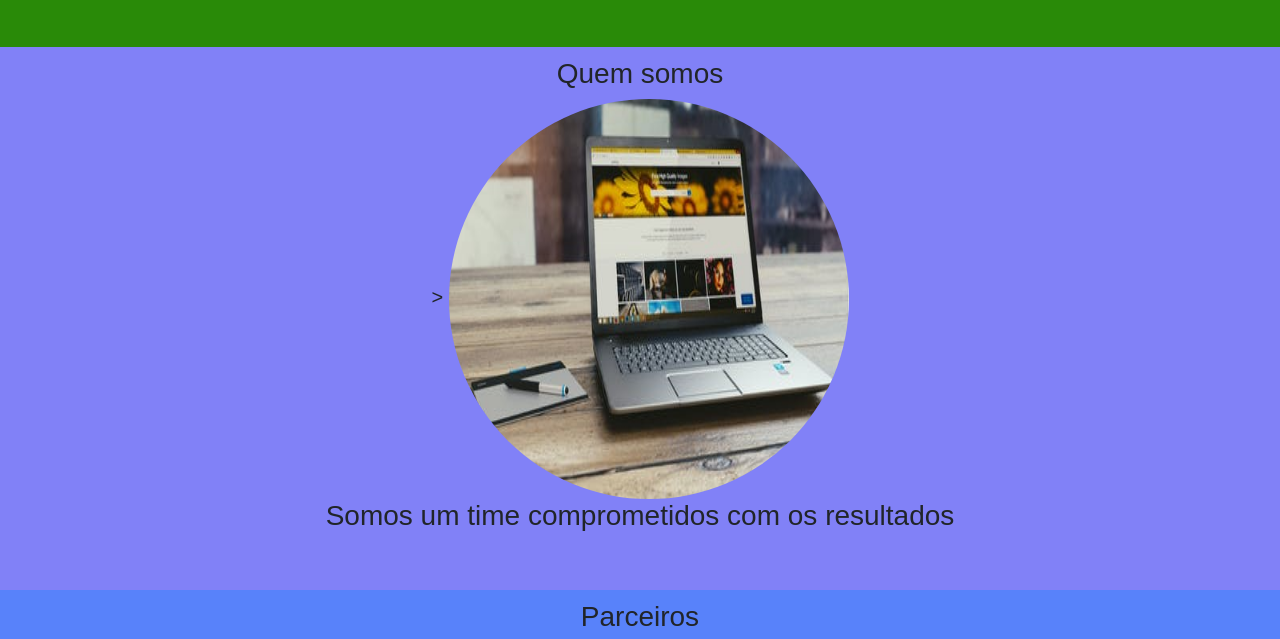
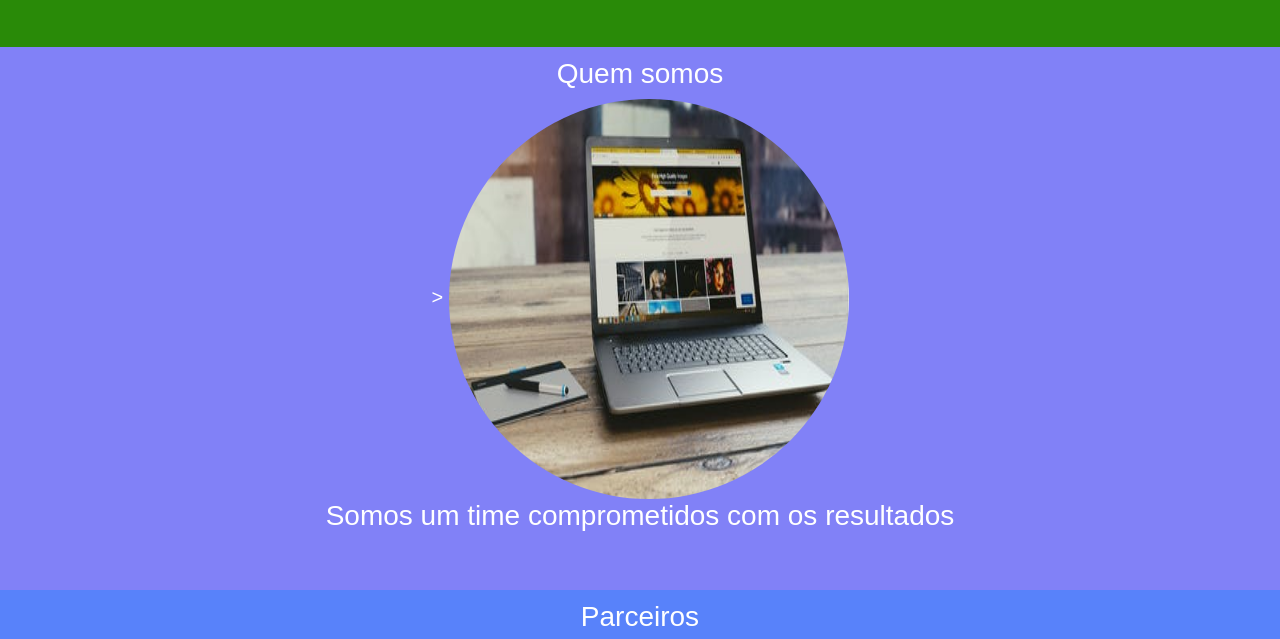
Before and after one commit to fernandopcunha281085/aula_bootstrap, a plain HTML site: page index.html in a window 1280 px wide. Shown: the part 113-752 px from the top of the page. Drawn offline with Linux system fonts and the light colour scheme.

Commit message:
Update style.css

```diff
--- a/css/style.css
+++ b/css/style.css
@@ -1,6 +1,6 @@
 body {
     font: 20px Arial, sans-serif;
-    color: w;
+    color: white;
 }
 .navbar {
     background-color: #298A08;
```
